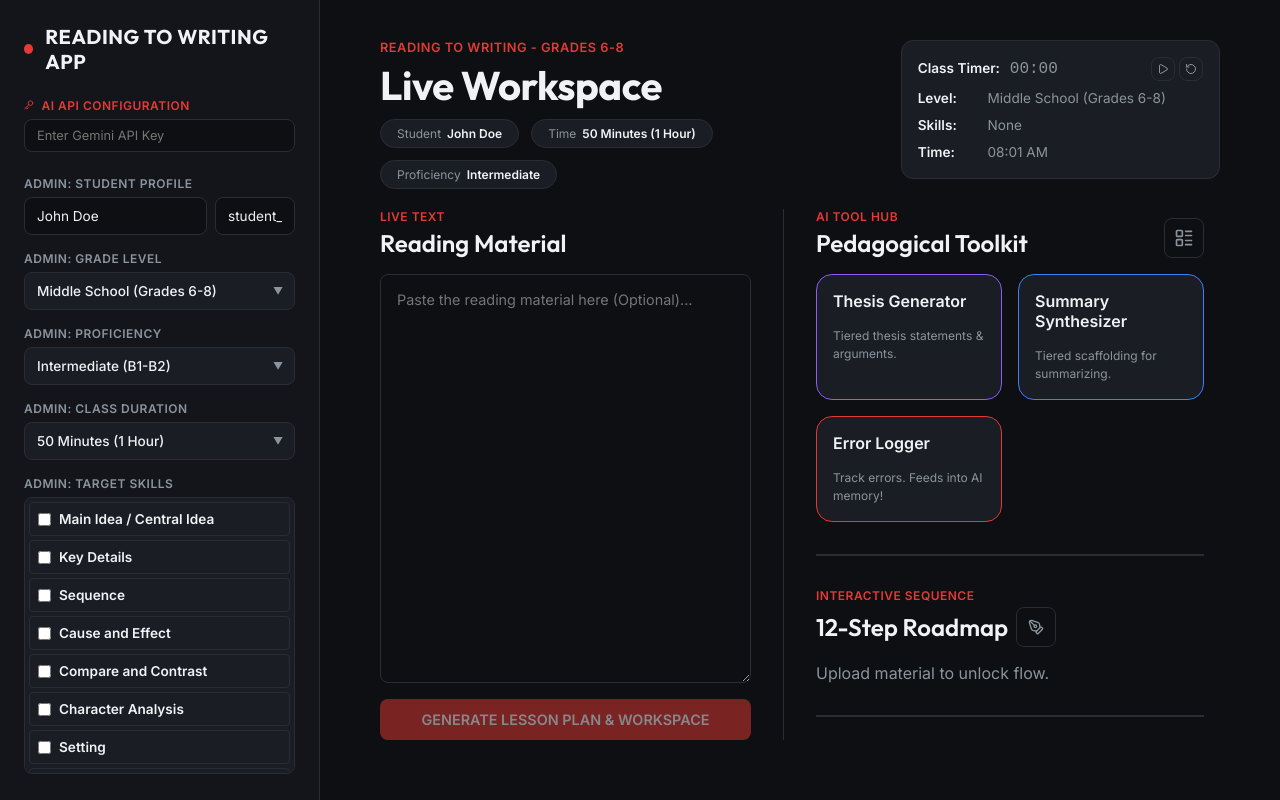
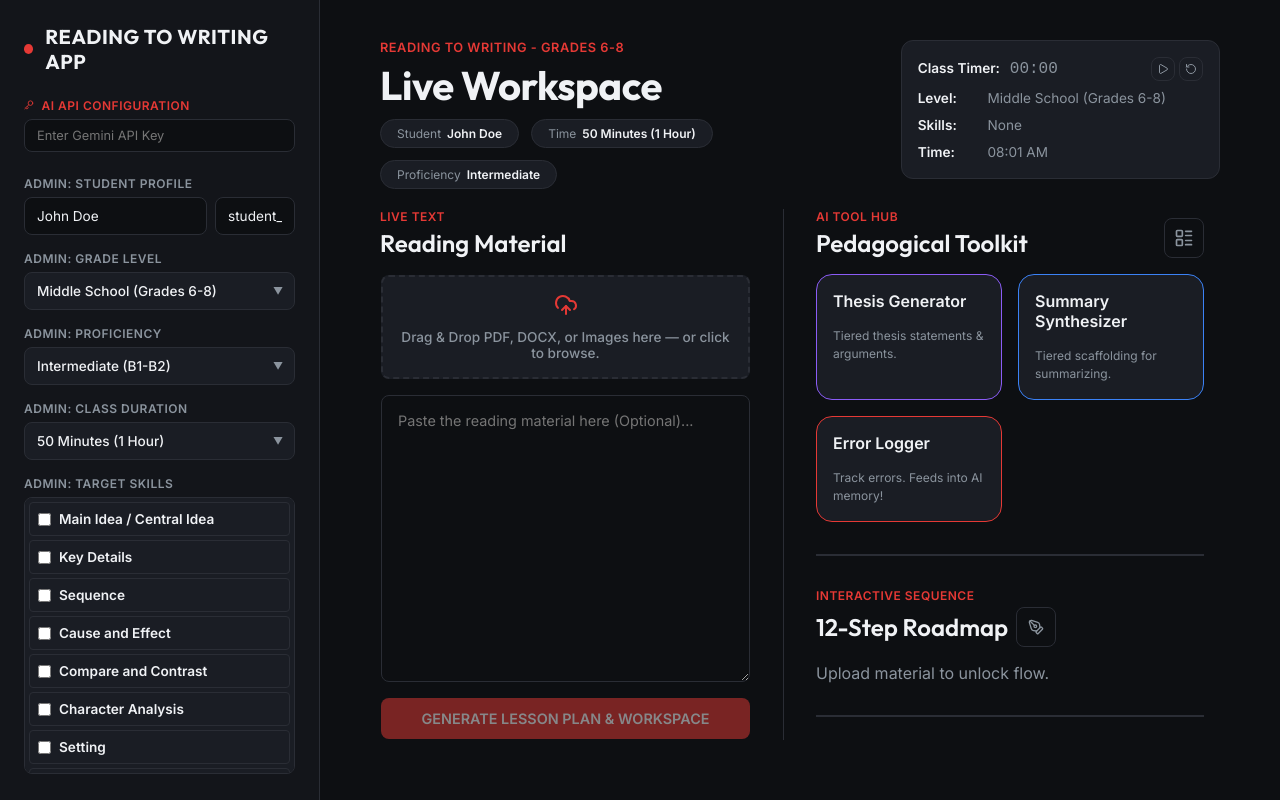
Before and after one commit to DaemonAngelo17/literacy_os, a React (Vite) app: page / in a window 1280 px wide. Built offline with nearby package versions, Linux system fonts and the light colour scheme.

Commit message:
fix: restore missing dropzone UI

```diff
--- a/src/App.jsx
+++ b/src/App.jsx
@@ -1045,14 +1045,25 @@ Make sure the 'bullets' array contains actionable, specific instructions tailore
               <h3 className="seq-title" style={{marginBottom: '16px'}}>Reading Material</h3>
             </div>
             {!isGenerated ? (
-              <div style={{flex: 1, display: 'flex', flexDirection: 'column', minHeight: '300px'}}>
+              <div {...getRootProps()} style={{flex: 1, display: 'flex', flexDirection: 'column', minHeight: '300px', border: isDragActive ? '2px dashed var(--accent-red)' : '1px solid transparent', backgroundColor: isDragActive ? 'var(--bg-hover)' : 'transparent', transition: 'all 0.2s ease', padding: isDragActive ? '16px' : '0', borderRadius: '8px'}}>
+                <input {...getInputProps()} />
+                {!isStudentView && (
+                  <div
+                    className="dropzone-header"
+                    onClick={openDropzone}
+                    style={{padding: '16px', border: '2px dashed var(--border-color)', borderRadius: '8px', marginBottom: '16px', textAlign: 'center', cursor: 'pointer', backgroundColor: 'var(--panel-bg)', color: 'var(--text-muted)'}}
+                  >
+                    <UploadCloud size={24} style={{marginBottom: '8px', color: 'var(--accent-red)'}} />
+                    <p style={{fontSize: '0.85rem', margin: 0, fontWeight: 500}}>Drag & Drop PDF, DOCX, or Images here — or click to browse.</p>
+                  </div>
+                )}
                 <textarea
-                  className="textarea-gen"
+                  className="textarea-gen custom-scrollbar"
                   placeholder="Paste the reading material here (Optional)..."
                   value={material}
                   onChange={e => setMaterial(e.target.value)}
                   readOnly={isStudentView}
-                  style={{ flex: 1, marginBottom: '16px' }}
+                  style={{ flex: 1, marginBottom: '16px', resize: 'vertical' }}
                 ></textarea>
                 {!isStudentView && (
                   <button className="btn-primary" onClick={handleGenerate} disabled={isGeneratingPlan || selectedSkills.length === 0}>
```
